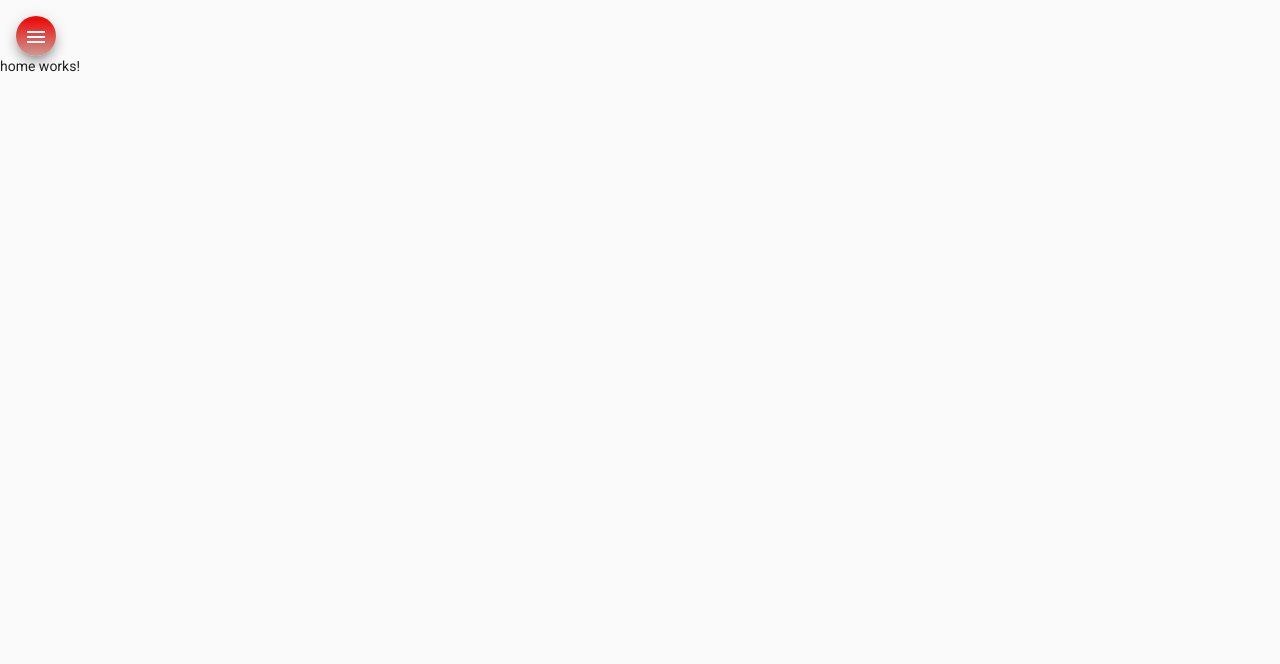
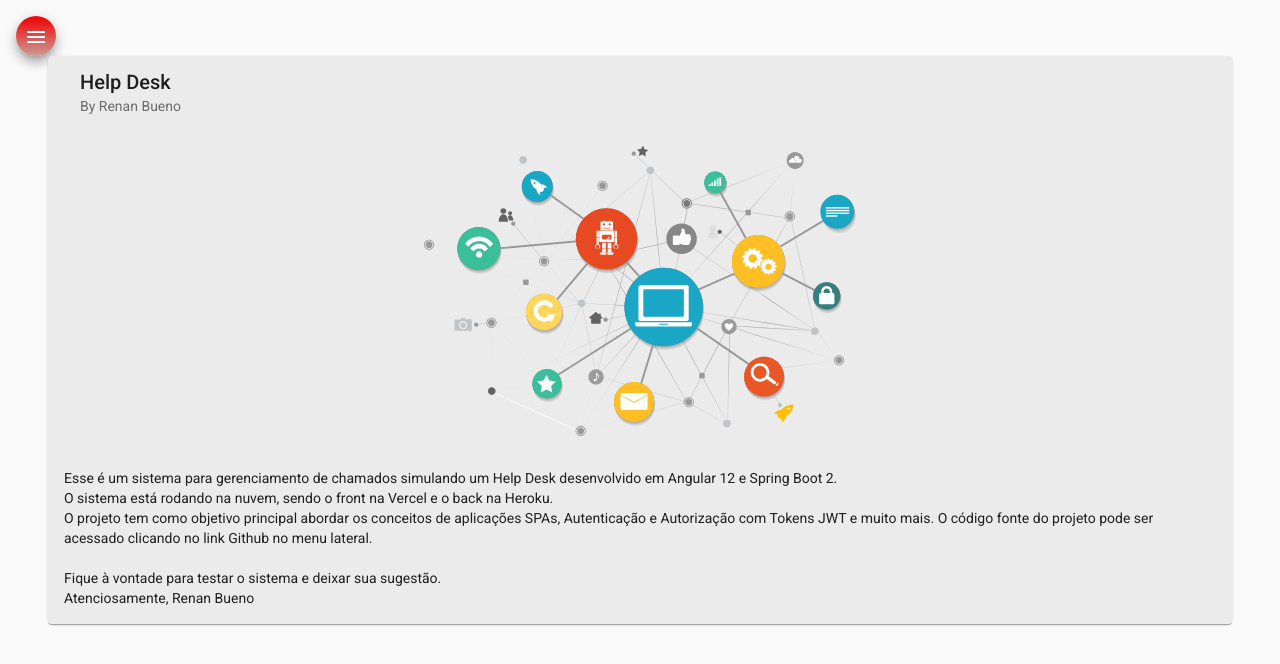
Before and after one commit to renanbuenov/helpdesk-front, an Angular app: page /home in a window 1280 px wide. Shown: the top 664 px of the page. Built offline with nearby package versions, Linux system fonts and the light colour scheme.

Commit message:
Components for HOME

```diff
--- a/src/app/components/home/home.component.css
+++ b/src/app/components/home/home.component.css
@@ -0,0 +1,9 @@
+.card {
+    width: 90%;
+    margin: auto;
+    background-color: rgb(235, 235, 235);
+ }
+
+ img {
+    height: 20rem;
+ }
--- a/src/app/components/home/home.component.html
+++ b/src/app/components/home/home.component.html
@@ -1 +1,15 @@
-<p>home works!</p>
+<mat-card class="card">
+    <mat-card-header>
+      <mat-card-title>Help Desk</mat-card-title>
+      <mat-card-subtitle>By Renan Bueno</mat-card-subtitle>
+    </mat-card-header>
+    <img mat-card-image src="assets/img/home-image.svg" alt="Image Home Help Desk">
+    <mat-card-content>
+      <p>
+       Esse é um sistema para gerenciamento de chamados simulando um Help Desk desenvolvido em Angular 12 e Spring Boot 2. <br />O sistema está rodando na nuvem, sendo o front na Vercel e o back na Heroku.<br />
+       O projeto tem como objetivo principal abordar os conceitos de aplicações SPAs, Autenticação e Autorização com Tokens JWT e muito mais. O código fonte do projeto pode ser acessado clicando no link Github no menu lateral.
+       <br /><br /> Fique à vontade para testar o sistema e deixar sua sugestão.
+       <br /> Atenciosamente, Renan Bueno
+      </p>
+    </mat-card-content>
+  </mat-card>
```
Also changed, not shown: src/assets/img/home-image.svg (added).
